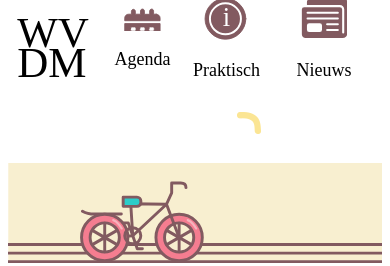
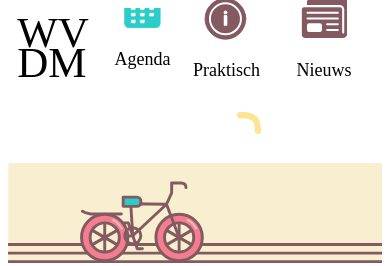
Before and after one commit to billievanderhaeghen/ma3, a PHP site: page /index.php?page=agenda in a window 390 px wide; the page is wider, and only the part inside the window is pictured. Shown: the top 266 px of that part. Run offline with PHP 8.4, Linux system fonts and the light colour scheme; data that the repository does not hold is empty; some libraries are stand-ins or nearby versions.

Commit message:
issue 32 fixed: navigation icon, issue 31 fixed: new Date() in js for timestamp

```diff
--- a/src/css/style.css
+++ b/src/css/style.css
@@ -1168,6 +1168,7 @@
 
   .nav-icon {
     background-image: url(../assets/img/illustrations_icons_navigation.svg);
+    background-repeat: no-repeat;
   }
 
   .agenda .nav-icon {
@@ -1178,6 +1179,10 @@
     &:hover {
       background-position: 0% 100%;
     }
+  }
+
+  .active .nav-icon {
+    background-position-y: 100%;
   }
 
   .praktisch .nav-icon {
--- a/src/js/script.js
+++ b/src/js/script.js
@@ -81,7 +81,7 @@
           <div class="event-card-info">
             <header class="event-card-header">
               <h2 class="event-card-title">${result.title}</h2>
-              <p class="event-card-start">${result.start}</p>
+              <p class="event-card-start">${new Date(result.start).getDate()}/09</p>
             </header>
           </div>
           </a>
--- a/src/view/layout.php
+++ b/src/view/layout.php
@@ -6,6 +6,7 @@
     <meta name="author" content="Billie Vanderhaeghen">
     <meta name="description" content="Week van de mobiliteit">
     <meta name="viewport" content="width=device-width, initial-scale=1">
+    <link rel="icon" href="assets/img/favicon.png">
     <script>
     WebFontConfig = {
      google: {
```
Also changed, not shown: src/.htaccess (added), src/assets/img/favicon.png (added), src/assets/img/illustrations_agenda_desktop.svg, src/assets/img/illustrations_agenda_desktopHD.svg, src/assets/img/illustrations_agenda_mobile.svg, src/assets/img/illustrations_agenda_tablet.svg, src/assets/img/illustrations_header_icons_social.svg (deleted), src/assets/img/illustrations_icons_navigation.svg, 1 other file.
